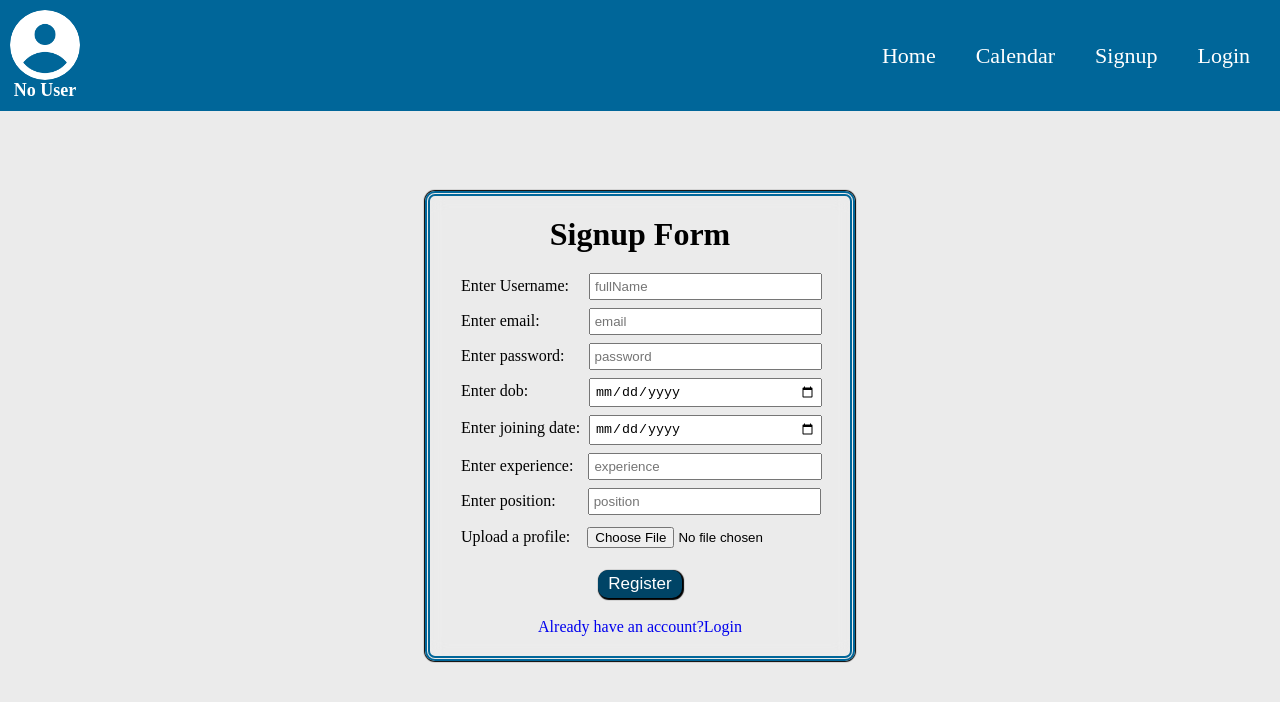
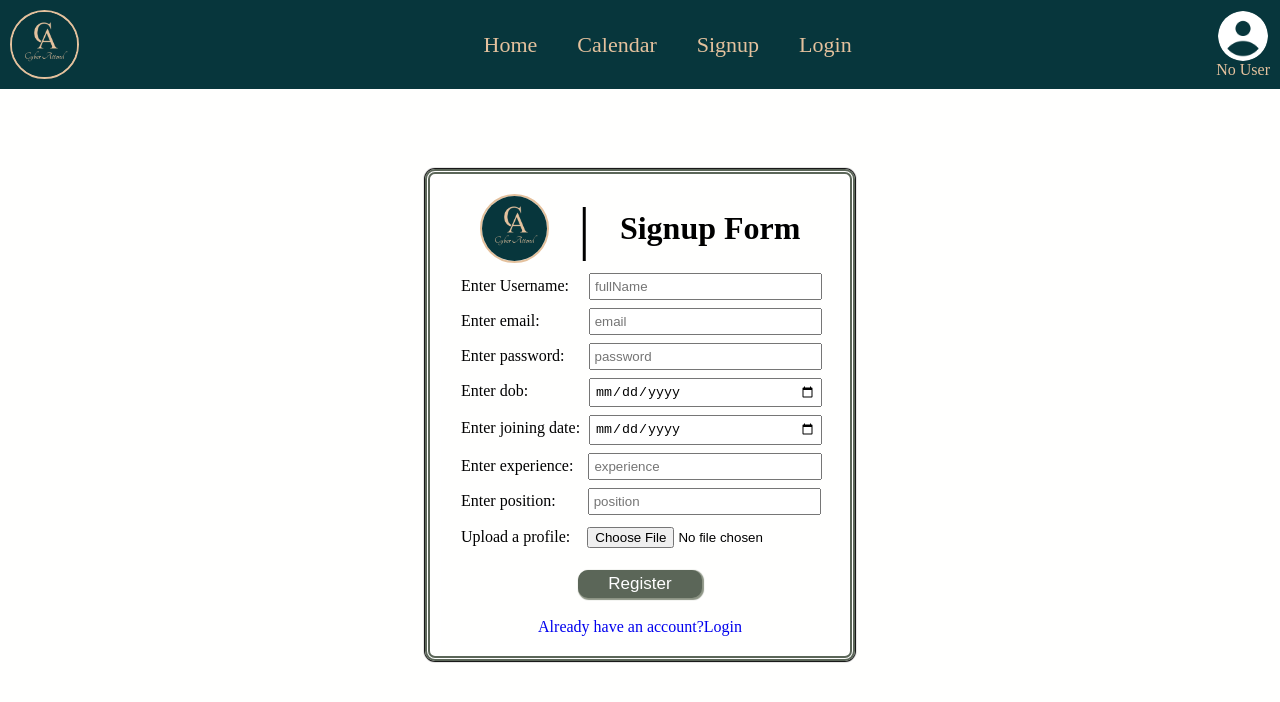
Before and after one commit to MaheshwariButle07/cyber-attend-using-react, a React app in the folder client/: page /signup in a window 1280 px wide. Built offline with nearby package versions, Linux system fonts and the light colour scheme.

Commit message:
changed color theme

```diff
--- a/client/src/components/Holidays_card/Holidays_card.css
+++ b/client/src/components/Holidays_card/Holidays_card.css
@@ -11,7 +11,8 @@
 
 .month_title {
     text-align: center;
-    background-color: rgb(248, 0, 0);
+    background-color: #05505a;
+    color: #e4c19d;
     border-top-left-radius: 19.2px;
     border-top-right-radius: 19.2px;
     height: 45px;
--- a/client/src/components/Navbar/Navbar.css
+++ b/client/src/components/Navbar/Navbar.css
@@ -4,7 +4,7 @@
 }
 
 .nav-bar-container{
-    background-color: #006699;
+    background-color: #07363c;
     padding:10px;
     color: white;
     display: flex;
@@ -12,17 +12,25 @@
     justify-content: space-between;
 }
 
+.logo{
+    height: 65px;
+    width: 65px;
+    border-radius: 50%;
+    border: #e4c19d 2px solid;
+}
+
 .profile-container{
     display: flex;
     align-items: center;
     flex-direction: column;
+    text-align: center;
 
 }
 
 
 .profile-image{
-    height: 70px;
-    width: 70px;
+    height: 50px;
+    width: 50px;
     object-fit:cover;
     border-radius: 50%;
 
@@ -31,8 +39,9 @@
 .user-name{
     margin: 0;
     padding: 0;
-    font-size: 18px;
-    font-weight: bold;
+    font-size: 16px;
+    color: #e4c19d;
+
 }
 
 .list-container{
@@ -43,7 +52,7 @@
     margin: 10px 20px;
     font-size: 22px;
     cursor: pointer;
-    color: white;
+    color: #e4c19d;
     text-decoration: none;
 }
 
@@ -71,9 +80,11 @@
     height: 80px;
     padding: 0 20px;
 
+
 }
 
-@media screen and (max-width:1000px) {
+
+@media screen and (max-width: 600px){
     .nav-bar-container{
         padding:50px;
     }
@@ -104,10 +115,17 @@
 .profile-image{
     height: 100px;
     width: 100px;
+}
+
+
 
 
 }
 
 
-
-}
+/*
+#07363c
+#05505a
+#8c9484
+#e4c19d
+ */
--- a/client/src/components/Navbar/Navbar.js
+++ b/client/src/components/Navbar/Navbar.js
@@ -8,6 +8,7 @@ import calander from "./icons/calander.png"
 import signup from "./icons/signup.png"
 import login from "./icons/login.png"
 import logout from "./icons/logout.png"
+import logoImg from "./logo.png"
 
 
 
@@ -41,15 +42,9 @@ function Navbar() {
   return (
     <div>
       <div className="nav-bar-container">
-        <div className="profile-container">
-          <img
-            src={User ? User.profilePhoto : defaltProfileImage}
-            alt="profile-image"
-            className="profile-image"
-          />
 
-          <p className="user-name">{User ? User.fullName : "No User"}</p>
-        </div>
+        <img className="logo" src={logoImg} alt="logo-img"/>
+
 
         <ul type="none" className="list-container">
           <Link to="/">
@@ -112,6 +107,16 @@ function Navbar() {
             )}
           </li>
         </ul>
+
+        <div className="profile-container">
+          <img
+            src={User ? User.profilePhoto : defaltProfileImage}
+            alt="profile-image"
+            className="profile-image"
+          />
+
+          <p className="user-name">{User ? User.fullName : "No User"}</p>
+        </div>
       </div>
 
     </div>
--- a/client/src/index.css
+++ b/client/src/index.css
@@ -1,19 +1,14 @@
 body {
     margin: 0;
     padding: 0;
-   background-color: rgb(235, 235, 235);
-}
-
-.auth-heading {
-    text-align: center;
-    margin-bottom: 20px;
+   background-color: #fffffe;
 }
 
 .auth-form {
     width: 350px;
     width: 380px;
     padding: 20px;
-    border: 5px double #006699;
+    border: 5px double #5b6658;
     display: block;
     margin: 0 auto;
     border-radius: 10px;
@@ -40,7 +35,7 @@ body {
 
 .user-input:focus,
 .user-input:active {
-    outline-color: #006699;
+    outline-color: #5b6658;
     outline-width: 5px;
 }
 
@@ -50,22 +45,34 @@ body {
     display: block;
     margin: 0 auto;
     border: none;
-    background-color: #004466;
+    background-color: #5b6658;
+    border-radius: 10px;
+    padding: 4px 30px;
     color: white;
-    border-radius: 10px;
-    padding: 4px 10px;
-    box-shadow: 1px 1px 1px 1px black;
+    box-shadow: 1px 1px 1px 1px #8c9484 ;
     margin-top: 10px
 }
 
 .auth-btn:hover {
-    background-color: #0077b3;
+    background-color: #8c9484;
     color: white;
-    box-shadow: 1px 1px 1px 1px black;
-    width: 85px;
+    box-shadow: 1px 1px 1px 1px #5b6658;
 }
 
 .auth-link {
     text-align: center;
     margin-top: 20px;
 }
+
+.auth-heading-container{
+    display: flex;
+    align-items: center;
+    justify-content: space-evenly;
+    margin-bottom: 10px;
+}
+
+.auth-headind-sepretor{
+    margin: 0;
+    padding: 0;
+    font-size: 60px;
+}
--- a/client/src/views/Calendar/Calendar.css
+++ b/client/src/views/Calendar/Calendar.css
@@ -14,8 +14,8 @@
     display: flex;
     justify-content: space-between;
     align-items: center;
-    background-color: #b670f4;
-    color: white;
+    background-color: #05505a;
+    color: #e4c19d;
     padding: 10px;
     font-size: 30px;
     font-weight: bold;
@@ -24,7 +24,7 @@
   .header button{
     background:none;
     border: none;
-    color: white;
+    color: #e4c19d;
     font-size: 30px;
     opacity: .7;  /* transperency */
     cursor: pointer;
--- a/client/src/views/Home/Home.css
+++ b/client/src/views/Home/Home.css
@@ -82,7 +82,7 @@
 }
 
 .holiday_title {
-   color: red;
+   color: #5b6658;
     width: 30%;
     margin: 10px auto;
     text-align: center;
--- a/client/src/views/Signup/Signup.js
+++ b/client/src/views/Signup/Signup.js
@@ -1,27 +1,28 @@
-import React, { useState } from 'react'
-import './Signup.css'
-import axios from 'axios'
-import toast, { Toaster } from 'react-hot-toast'
-import { Link } from 'react-router-dom'
-import './../../index.css'
-import Navbar from '../../components/Navbar/Navbar'
-import logoImg from './logo.png'
+import React, { useState } from "react";
+import "./Signup.css";
+import axios from "axios";
+import toast, { Toaster } from "react-hot-toast";
+import { Link } from "react-router-dom";
+import "./../../index.css";
+import Navbar from "../../components/Navbar/Navbar";
+import logoImg from "./../../components/Navbar/logo.png";
 
 function SignUp() {
   const [user, setUser] = useState({
-        fullName: '',
-        email: '',
-        password: '',
-        dob: '',
-        date_of_joining: '',
-        experience: '',
-        position: '',
-        profilePhoto: ''
-    })
-
+    fullName: "",
+    email: "",
+    password: "",
+    dob: "",
+    date_of_joining: "",
+    experience: "",
+    position: "",
+    profilePhoto: "",
+  });
 
   const signup = async () => {
-        const response = await axios.post(`${process.env.REACT_APP_API_URL}/signup`, {
+    const response = await axios.post(
+      `${process.env.REACT_APP_API_URL}/signup`,
+      {
         fullName: user.fullName,
         email: user.email,
         password: user.password,
@@ -29,165 +30,166 @@ function SignUp() {
         date_of_joining: user.date_of_joining,
         experience: user.experience,
         position: user.position,
-            profilePhoto: user.profilePhoto
-        })
+        profilePhoto: user.profilePhoto,
+      }
+    );
 
     if (response.data.success) {
-            toast.success(response.data.message)
+      toast.success(response.data.message);
 
       setUser({
-                fullName: '',
-                email: '',
-                password: '',
-                dob: '',
-                date_of_joining: '',
-                experience: '',
-                position: '',
-                profilePhoto: ''
-            })
+        fullName: "",
+        email: "",
+        password: "",
+        dob: "",
+        date_of_joining: "",
+        experience: "",
+        position: "",
+        profilePhoto: "",
+      });
+    } else {
+      toast.error(response.data.success);
     }
-        else {
-            toast.error(response.data.success)
-        }
-    }
+  };
+
+  return (
+    <div className="body">
+      <Navbar />
+
+      <form className="auth-form">
+        <div className="auth-heading-container">
+          <img className="logo" src={logoImg} alt="logo-img" />
+
+         <p className="auth-headind-sepretor">|</p>
+
+          <h1 className="auth-heading">Signup Form </h1>
+        </div>
 
 
-    return (
-        <div className='body'>
-            <Navbar />
-
-
-
-            <form className='auth-form'>
-
-            <h1 className='auth-heading'>Signup Form </h1>
-                <p className='auth-form-heading'>
+        <p className="auth-form-heading">
           Enter Username:
           <input
-                        type=' text'
-                        placeholder='fullName'
-                        className='user-input'
+            type=" text"
+            placeholder="fullName"
+            className="user-input"
             value={user.fullName}
             onChange={(e) => {
-                            setUser({ ...user, fullName: e.target.value })
+              setUser({ ...user, fullName: e.target.value });
             }}
           />
         </p>
 
-                <p className='auth-form-heading '>
+        <p className="auth-form-heading ">
           Enter email:
           <input
-                        type='email'
+            type="email"
             id="email"
-                        placeholder='email'
-                        className='user-input input-email'
+            placeholder="email"
+            className="user-input input-email"
             value={user.email}
             onChange={(e) => {
-                            setUser({ ...user, email: e.target.value })
+              setUser({ ...user, email: e.target.value });
             }}
           />
         </p>
 
-                <p className='auth-form-heading'>Enter password:
+        <p className="auth-form-heading">
+          Enter password:
           <input
-                        type='password'
+            type="password"
             id="password"
-                        placeholder='password'
-                        className='user-input input-password'
+            placeholder="password"
+            className="user-input input-password"
             value={user.password}
             onChange={(e) => {
-                            setUser({ ...user, password: e.target.value })
+              setUser({ ...user, password: e.target.value });
             }}
           />
         </p>
 
-                <p className='auth-form-heading'>Enter dob:
+        <p className="auth-form-heading">
+          Enter dob:
           <input
-                        type='date'
+            type="date"
             id="dob"
-                        placeholder='date of birth'
-                        className='user-input input-dob'
+            placeholder="date of birth"
+            className="user-input input-dob"
             value={user.dob}
             onChange={(e) => {
-                            setUser({ ...user, dob: e.target.value })
+              setUser({ ...user, dob: e.target.value });
             }}
           />
         </p>
 
-                <p className='auth-form-heading'>Enter joining date:
+        <p className="auth-form-heading">
+          Enter joining date:
           <input
-                        type='date'
+            type="date"
             id="joining"
-                        placeholder='joining date'
-                        className='user-input input-joining'
+            placeholder="joining date"
+            className="user-input input-joining"
             value={user.date_of_joining}
             onChange={(e) => {
-                            setUser({ ...user, date_of_joining: e.target.value })
+              setUser({ ...user, date_of_joining: e.target.value });
             }}
           />
         </p>
 
-                <p className='auth-form-heading'>Enter experience:
+        <p className="auth-form-heading">
+          Enter experience:
           <input
-                        type='text'
+            type="text"
             id="experience"
-                        placeholder='experience'
-                        className='user-input input-experience'
+            placeholder="experience"
+            className="user-input input-experience"
             value={user.experience}
             onChange={(e) => {
-                            setUser({ ...user, experience: e.target.value })
+              setUser({ ...user, experience: e.target.value });
             }}
           />
         </p>
 
-                <p className='auth-form-heading'>Enter position:
+        <p className="auth-form-heading">
+          Enter position:
           <input
-                        type='text'
+            type="text"
             id="poition"
-                        placeholder='position'
-                        className='user-input input-position'
+            placeholder="position"
+            className="user-input input-position"
             value={user.position}
             onChange={(e) => {
-                            setUser({ ...user, position: e.target.value })
+              setUser({ ...user, position: e.target.value });
             }}
           />
         </p>
 
-                <p className='auth-form-heading' >Upload a profile:
+        <p className="auth-form-heading">
+          Upload a profile:
           <input
-                        type='file'
+            type="file"
             id="profile"
             accept="image/*"
-                        placeholder='Profile'
-                        className='user-input input-profile'
+            placeholder="Profile"
+            className="user-input input-profile"
             value={user.profilePhoto}
             onChange={(e) => {
-                            setUser({ ...user, profilePhoto: e.target.value })
+              setUser({ ...user, profilePhoto: e.target.value });
             }}
           />
         </p>
 
-
-
-                <button
-                    type='button'
-                    className='auth-btn'
-                    onClick={signup}>
+        <button type="button" className="auth-btn" onClick={signup}>
           Register
         </button>
 
-                <div className='auth-link'>
-                    <Link to='/login'>
-                        Already have an account?Login
-                    </Link>
+        <div className="auth-link">
+          <Link to="/login">Already have an account?Login</Link>
         </div>
       </form>
 
-
       <Toaster />
-
     </div>
-    )
+  );
 }
 
-export default SignUp
+export default SignUp;
```
Also changed, not shown: client/public/index.html (+5 -1 lines), client/src/components/Footer/Footer.css (+6 -6 lines), client/src/views/Login/Login.js (+8 -1 lines), client/src/components/Navbar/logo.png (added), client/src/views/Signup/logo.png (deleted), client/src/views/Signup/logo2.png (deleted). Lines whose indentation alone changed are shown as unchanged.
